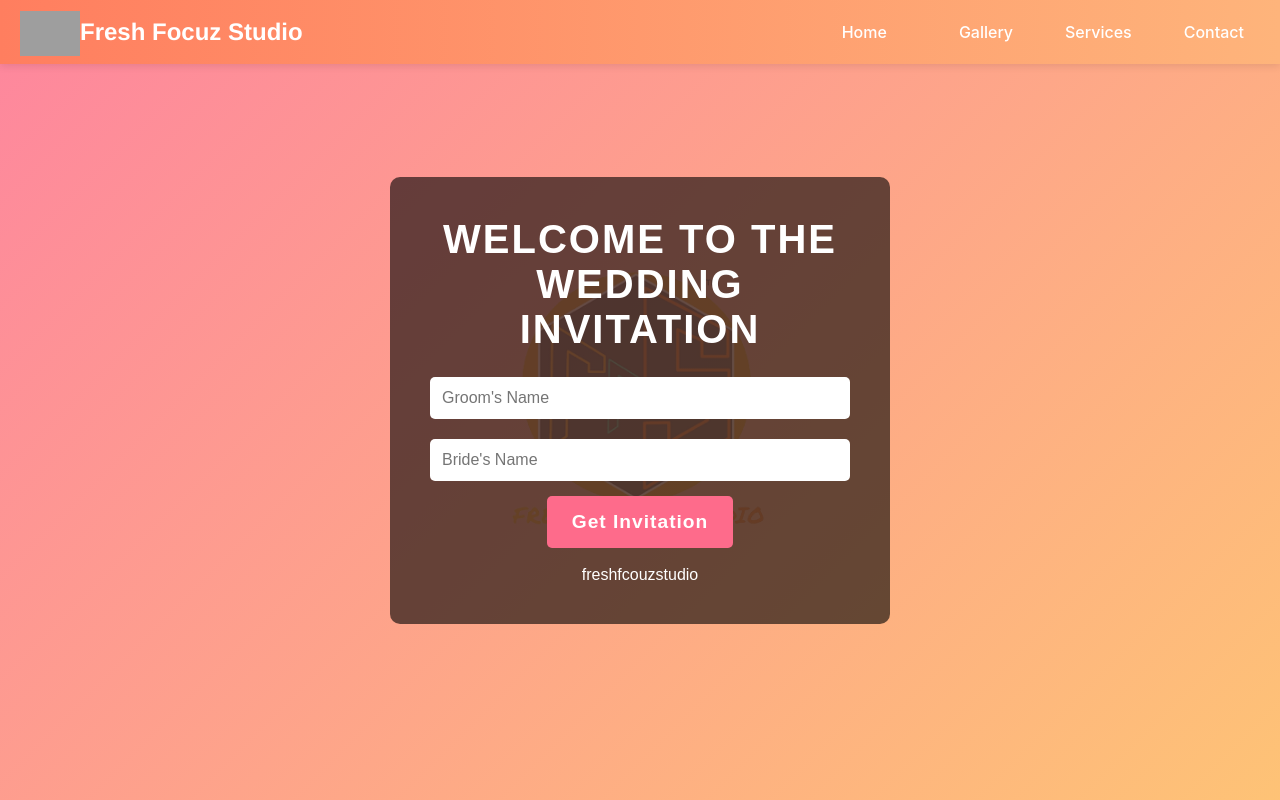
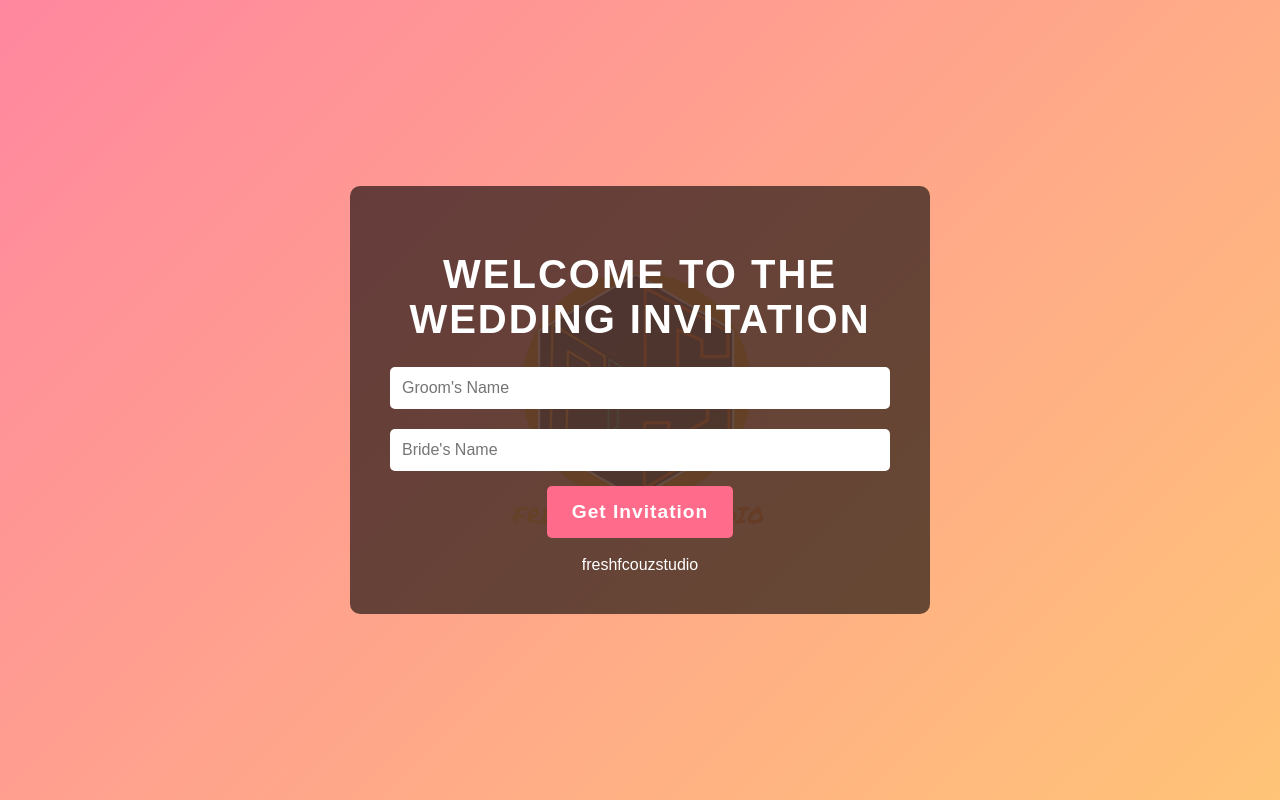
Before and after one commit to dilli2127/E-invite, a React (Create React App) app: page / in a window 1280 px wide. Built offline with nearby package versions, Linux system fonts and the light colour scheme; grey boxes are pictures that could not be loaded.

Commit message:
fix issue

```diff
--- a/src/pages/ComingSoon/index.tsx
+++ b/src/pages/ComingSoon/index.tsx
@@ -1,6 +1,5 @@
 import React, { useEffect, useState } from "react";
 import "./ComingSoon.css";
-import AppHeader from "../../components/Header/Header";
 
 const ComingSoon: React.FC = () => {
   const [timeLeft, setTimeLeft] = useState({
@@ -34,7 +33,6 @@ const ComingSoon: React.FC = () => {
 
   return (
     <>
-     <AppHeader/>
       <div className="coming-soon-page">
         <div className="overlay">
           <div className="content">
--- a/src/pages/Contact/index.tsx
+++ b/src/pages/Contact/index.tsx
@@ -5,12 +5,10 @@ import {
   MailOutlined,
 } from "@ant-design/icons";
 import "./ContactPage.css";
-import AppHeader from "../../components/Header/Header";
 
 const ContactPage: React.FC = () => {
   return (
     <>
-     <AppHeader/>
       <div className="contact-page">
         <div className="contact-overlay">
           <div className="contact-content">
--- a/src/pages/E-Invite/index.tsx
+++ b/src/pages/E-Invite/index.tsx
@@ -4,7 +4,6 @@ import PhotoSlider from "./PhotoSlider";
 import LocationMap from "./LocationMap";
 import { Col } from "antd";
 import { useParams } from "react-router-dom";
-import AppHeader from "../../components/Header/Header";
 
 const EInvitePage: React.FC = () => {
   const { id } = useParams<{ id: string }>();
@@ -35,7 +34,6 @@ const EInvitePage: React.FC = () => {
 
   return (
     <>
-    <AppHeader/>
       <Col className="einvite-page">
         <Col>
           <LandscapeImage imageUrl={imageUrl} />
--- a/src/pages/LadingPage/index.tsx
+++ b/src/pages/LadingPage/index.tsx
@@ -1,8 +1,6 @@
 import React, { useState } from "react";
 import { useNavigate } from "react-router-dom";
 import "./LandingPage.css"; // For custom styling
-import Header from "../../components/Header/Header";
-import AppHeader from "../../components/Header/Header";
 
 const LandingPage: React.FC = () => {
   const [brideName, setBrideName] = useState("");
@@ -19,7 +17,6 @@ const LandingPage: React.FC = () => {
 
   return (
     <>
-     <AppHeader/>
       <div className="landing-page">
         <div className="content-container">
           <h1>Welcome to the Wedding Invitation</h1>
```
